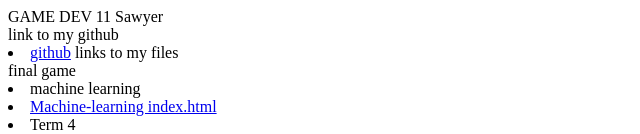
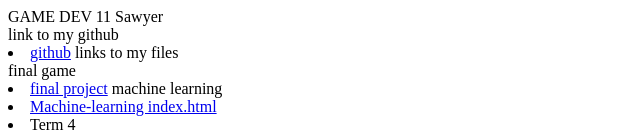
Before and after one commit to sawyermss3489/mss-game-dev, a plain HTML site: page public/index.html in a window 1280 px wide. Shown: the top 134 px of the page, without its empty margins (0-640 px from the left). Drawn offline with Linux system fonts and the light colour scheme.

Commit message:
Update index.html

```diff
--- a/public/index.html
+++ b/public/index.html
@@ -8,7 +8,7 @@ links to my files<br>
 
 final game
 
-<li><a href=""></a>
+<li><a href="Maze Game HTML5/maze-game/index.html">final project</a>
 
 machine learning
 
```
